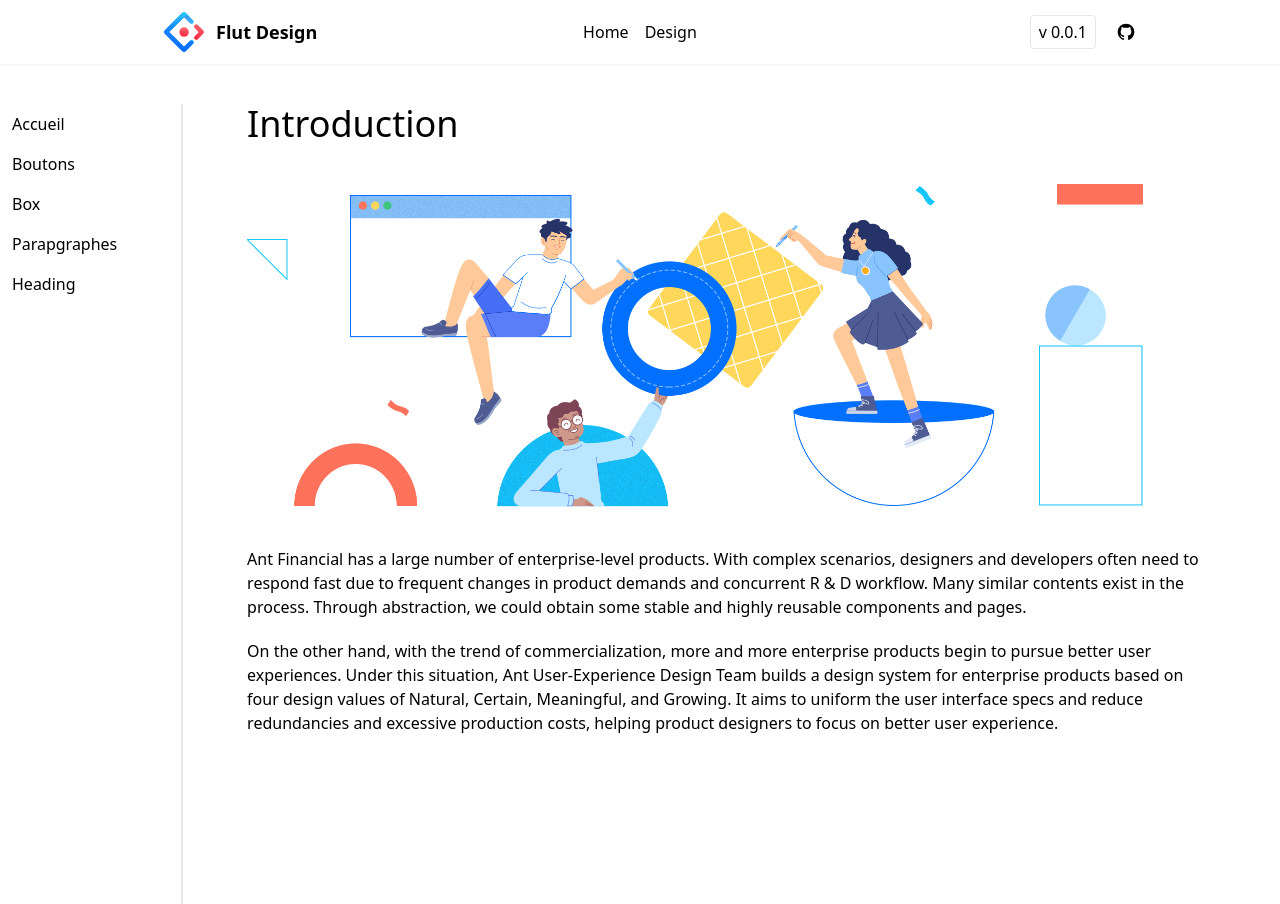
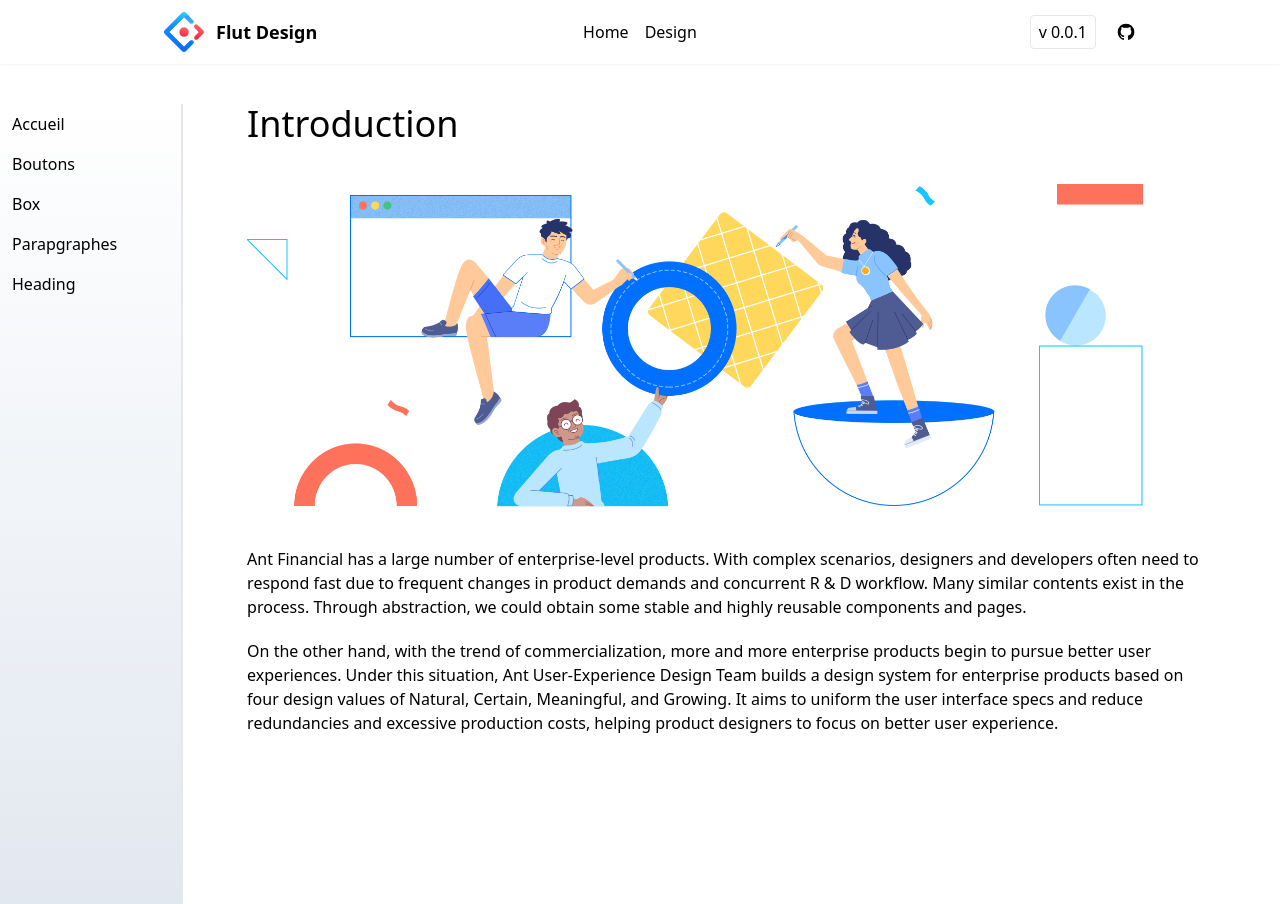
Before and after one commit to elixian/design-system, a Nuxt app: page /design in a window 1280 px wide. Built offline with nearby package versions, Linux system fonts and the light colour scheme.

Commit message:
remove div add baground gradient linear hover effect

```diff
--- a/components/SideMenu.vue
+++ b/components/SideMenu.vue
@@ -1,6 +1,6 @@
 <template>
-  <div>
-    <aside>
+
+    <aside class="bg-gradient-to-t from-slate-200">
       <div class="content-nav">
         <nav>
           <ul class="side-menu">
@@ -35,7 +35,7 @@
         </nav>
       </div>
     </aside>
-  </div>
+
 </template>
 
 <script>
@@ -58,7 +58,7 @@
 
 <style scoped lang="scss">
 .sub-menu_title {
-  @apply pl-3  leading-10 bg-transparent transition duration-200  hover:text-blue-500 transform cursor-pointer;
+  @apply pl-3  leading-10 bg-transparent transition duration-300  hover:text-blue-500 hover:shadow-sm hover:bg-white transform cursor-pointer;
 
   &.active {
     @apply bg-red-200;
```
